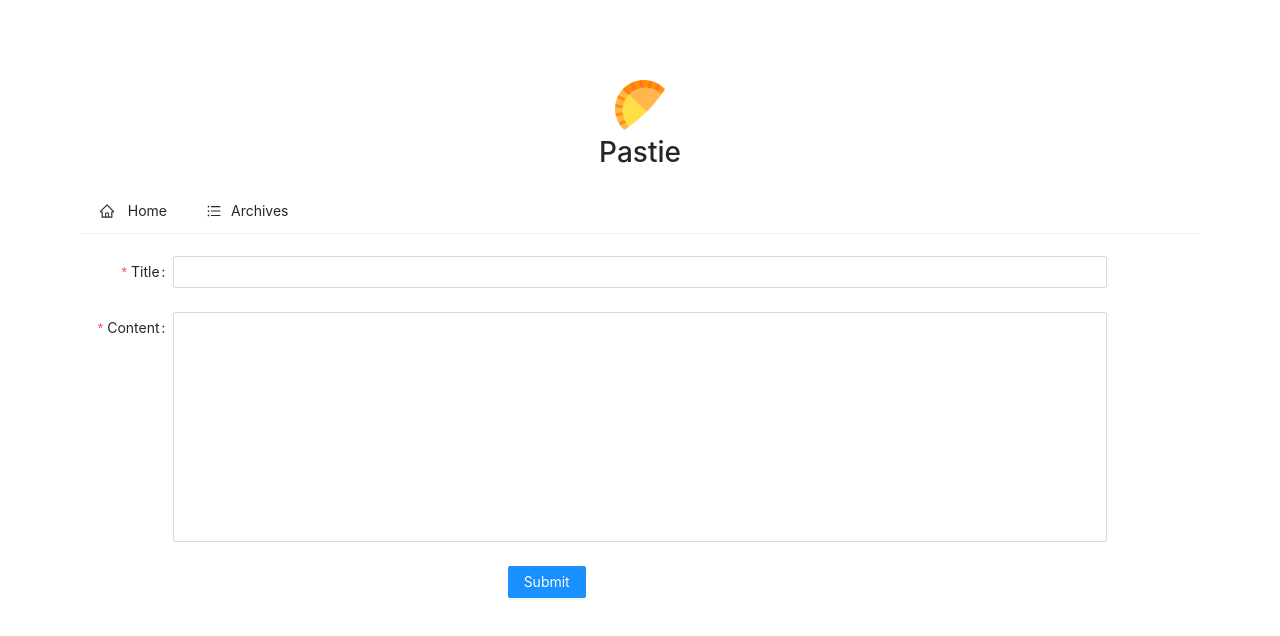
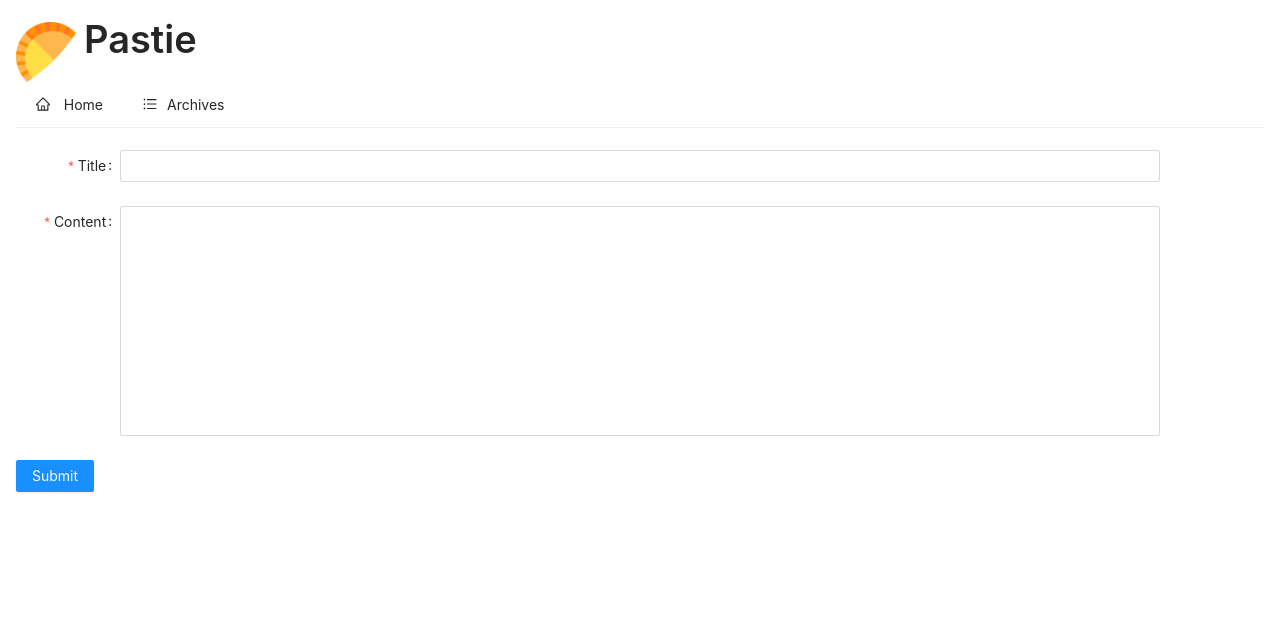
Before and after one commit to samuelabc/pastie, a React (Create React App) app: page / in a window 1280 px wide. Shown: the top 636 px of the page. Built offline with nearby package versions, Linux system fonts and the light colour scheme.

Commit message:
header design

```diff
--- a/src/App.css
+++ b/src/App.css
@@ -1,6 +1,6 @@
 .App {
-  text-align: center;
-  margin: 10vh;
+  /* text-align: center; */
+  margin: 2vh;
 }
 
 .App-logo {
--- a/src/App.js
+++ b/src/App.js
@@ -6,23 +6,27 @@ import CreateArticleForm from './components/CreateArticleForm'
 import ListArticlePage from './components/ListArticlePage'
 import NavigationBar from './components/NavigationBar'
 import ArticlePage from './components/ArticlePage'
+import { Space, Typography } from 'antd'
 
+const { Title } = Typography
 function App() {
   return (
     <div className="App">
-      <Link to="/">
-        <img src={logo} className="logo" alt="logo"
-          width={50}
-          height={50}
-        />
-      </Link>
+      <Space direction="horizontal" align="end">
+        <Link to="/">
+          <img src={logo} className="logo" alt="logo"
+            width={60}
+            height={60}
+          />
+        </Link>
+        <Title>Pastie</Title>
+      </Space>
 
-      <h1>Pastie</h1>
       <NavigationBar />
-			<br />
+      <br />
 
       <Routes>
-        <Route path="/" element={<CreateArticleForm />}  />
+        <Route path="/" element={<CreateArticleForm />} />
         <Route path="archives/:articleID" element={<ArticlePage />} />
         <Route path="archives" element={<ListArticlePage />} />
       </Routes>
```
